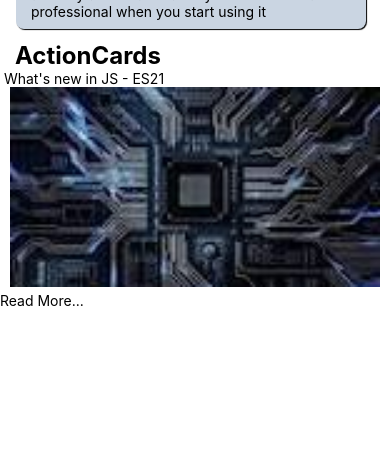
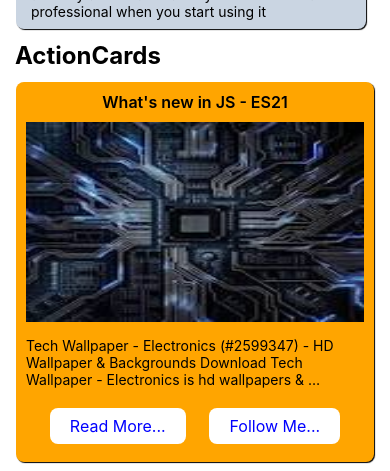
Before and after one commit to abhilashkgeorge/react-native-app, a React Native app: screen / in a window 390 px wide. Shown: the part 682-1153 px from the top of the page. Before the commit the page ends 991 px from the top, so only its background shows below. Built offline with nearby package versions, Linux system fonts and the light colour scheme.

Commit message:
Added Styling to action Cards

```diff
--- a/components/ActionCards.tsx
+++ b/components/ActionCards.tsx
@@ -19,13 +19,26 @@ export default function ActionCards() {
                     style={styles.cardImage}
                 />
                 <View style={styles.bodyContainer}>
+                    <Text numberOfLines={3}>
+                        Tech Wallpaper - Electronics (#2599347) - HD Wallpaper & Backgrounds Download
+                        Tech Wallpaper - Electronics is hd wallpapers & backgrounds for desktop or mobile device. To find more wallpapers on Itl.cat.
+                    </Text>
+                    </View>
+                    <View style={styles.footerContainer}>
+
                     <TouchableOpacity
                     onPress={() => openWebsite('https://www.abhilashkgeorge.com')}>
                         <Text style={styles.readMoreButtonText}>
                             Read More...
                         </Text>
                     </TouchableOpacity>
-                </View>
+                    <TouchableOpacity
+                    onPress={() => openWebsite('https://www.abhilashkgeorge.com')}>
+                        <Text style={styles.readMoreButtonText}>
+                            Follow Me...
+                        </Text>
+                    </TouchableOpacity>
+                    </View>
             </View>
         </View>
     )
@@ -38,17 +51,57 @@ const styles = StyleSheet.create({
         fontWeight: 'bold',
         paddingHorizontal: 15,
     },
-    card: {},
-    elevatedCard: {},
-    headingContainer: {},
+    card: {
+        // width: 350,
+        height: 380,
+        borderRadius: 8,
+        marginVertical: 12,
+        marginHorizontal: 16
+    },
+    elevatedCard: {
+        backgroundColor: 'orange',
+        elevation: 8,
+        shadowOffset: {
+            width: 1,
+            height: 1,
+        },
+        shadowColor: 'black',
+        shadowOpacity: 1,
+        shadowRadius: 1,
+    },
+    headingContainer: {
+        height: 40,
+        flexDirection: 'row',
+        justifyContent: 'center',
+        alignItems: 'center'
+    },
     cardImage: {
         height: 200,
         marginBottom: 5,
         marginLeft: 10,
         marginRight: 10,
+        resizeMode: 'stretch'
     },
-    headerText: {},
-    bodyContainer: {},
-    footerContainer: {},
-    readMoreButtonText: {},
+    headerText: {
+        color: '#000000',
+        fontSize: 16,
+        fontWeight: '600'
+    },
+    bodyContainer: {
+        padding: 10
+    },
+    footerContainer: {
+        padding: 10,
+        flexDirection: 'row',
+        justifyContent: 'space-evenly',
+        alignItems: 'center',
+    },
+    readMoreButtonText: {
+        fontSize: 16,
+        color: 'blue',
+        backgroundColor: 'white',
+        paddingHorizontal: 20,
+        paddingVertical: 8,
+        borderRadius: 8
+    },
 })
```
